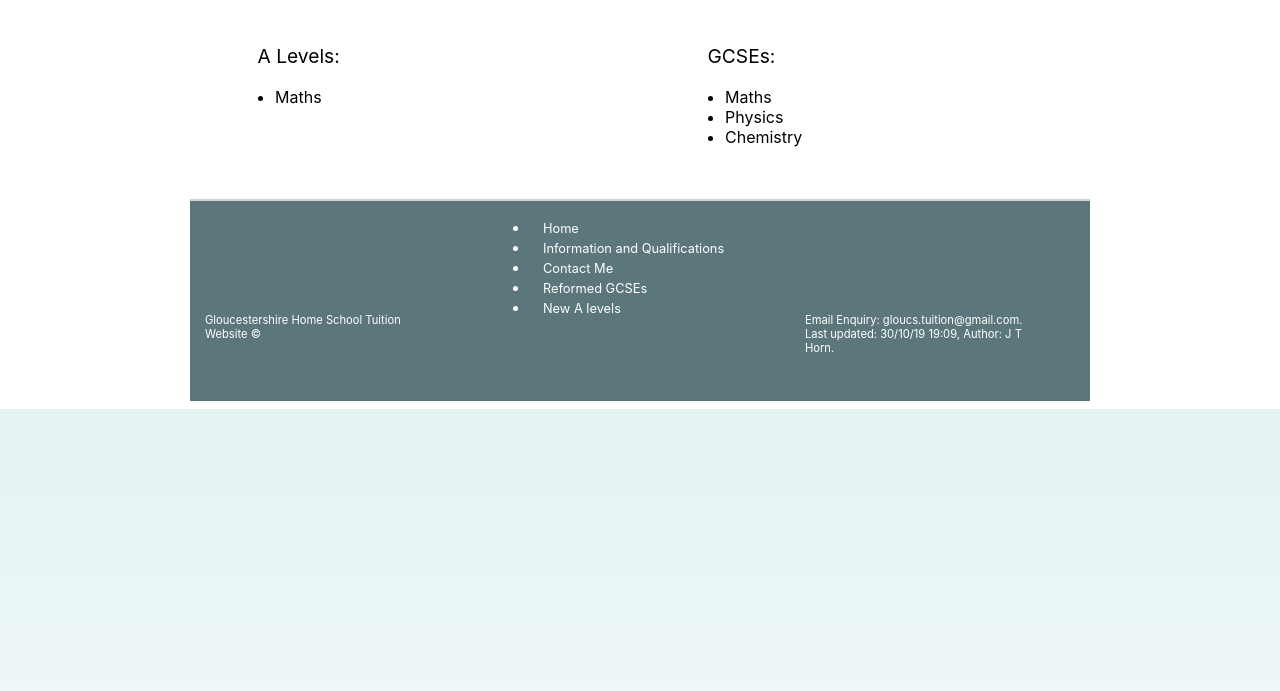
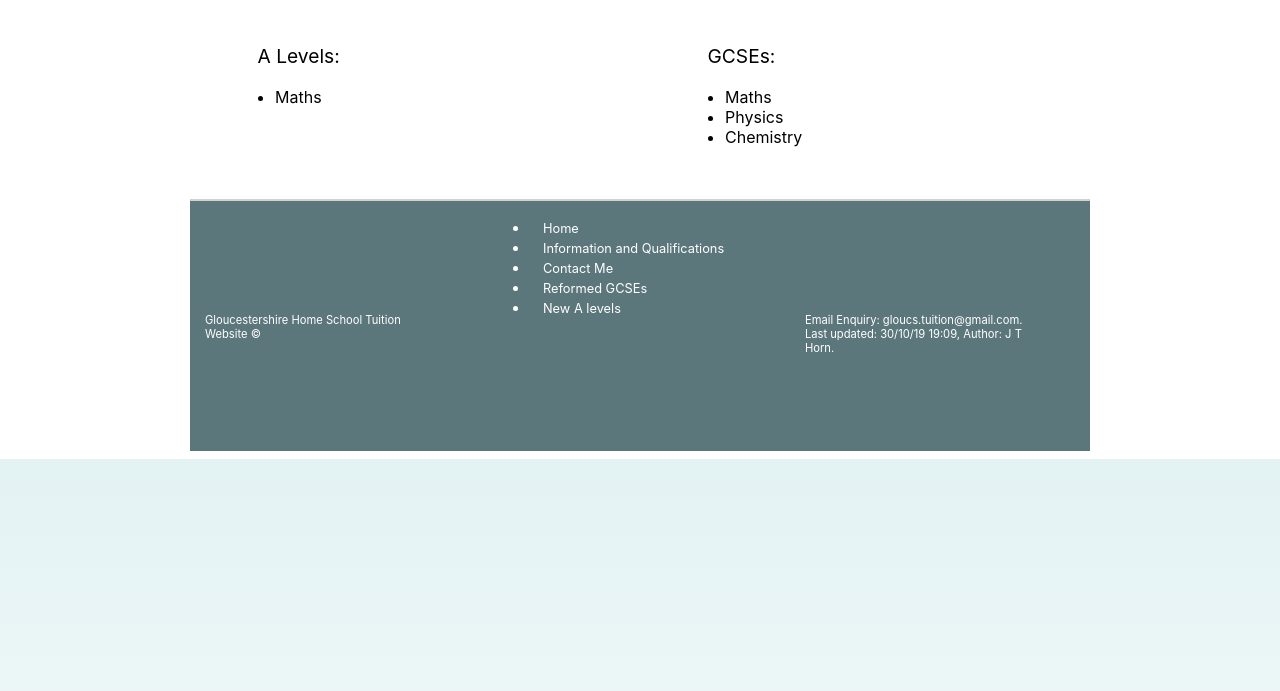
Before and after one commit to JTHorn-eng/gloucesterhometuition, a PHP site: page /Home.html in a window 1280 px wide. Shown: the part 1060-1751 px from the top of the page. Run offline with PHP 8.4, Linux system fonts and the light colour scheme.

Commit message:
Update style.css

```diff
--- a/style.css
+++ b/style.css
@@ -71,7 +71,7 @@ aside {
 footer {
     border-top: 2px solid rgb(209, 209, 209);
     color: white;
-    height: 200px;
+    height: 250px;
     /*background-color: #5C777B;*/
 }
 
```
